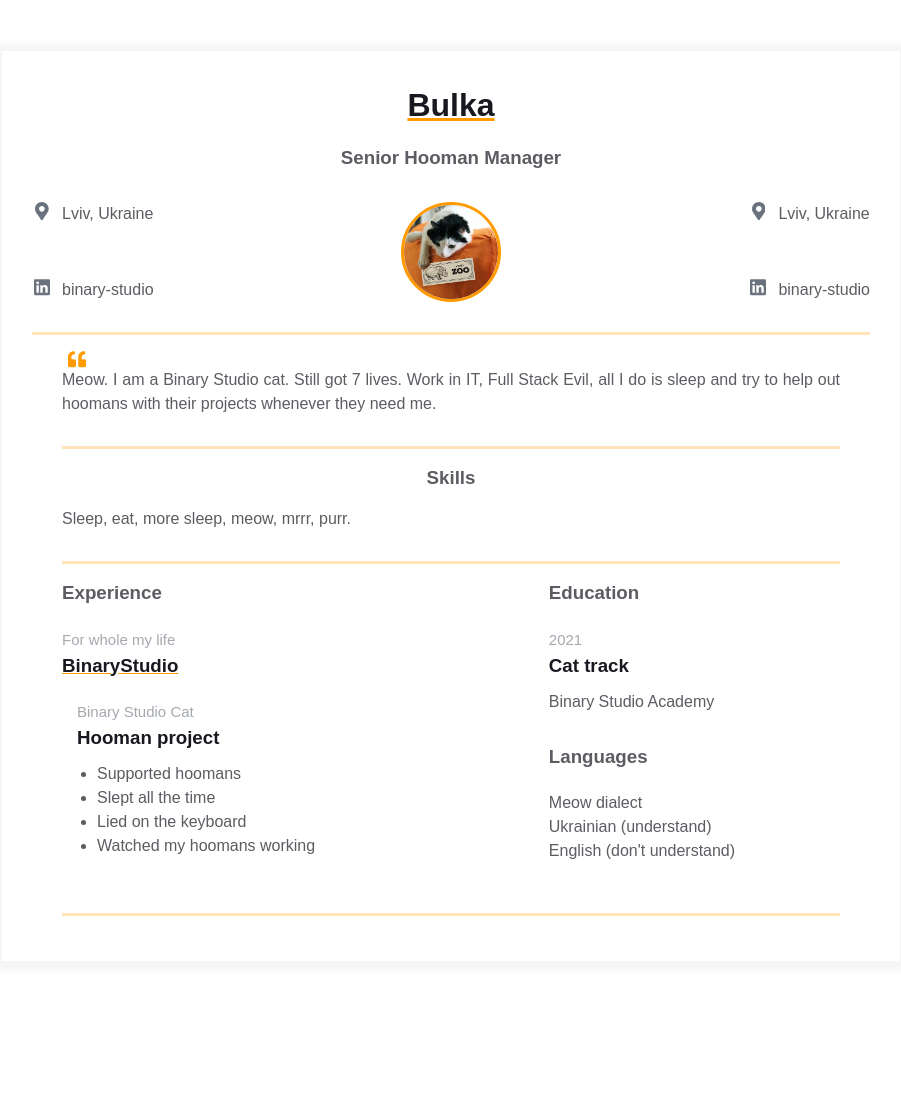
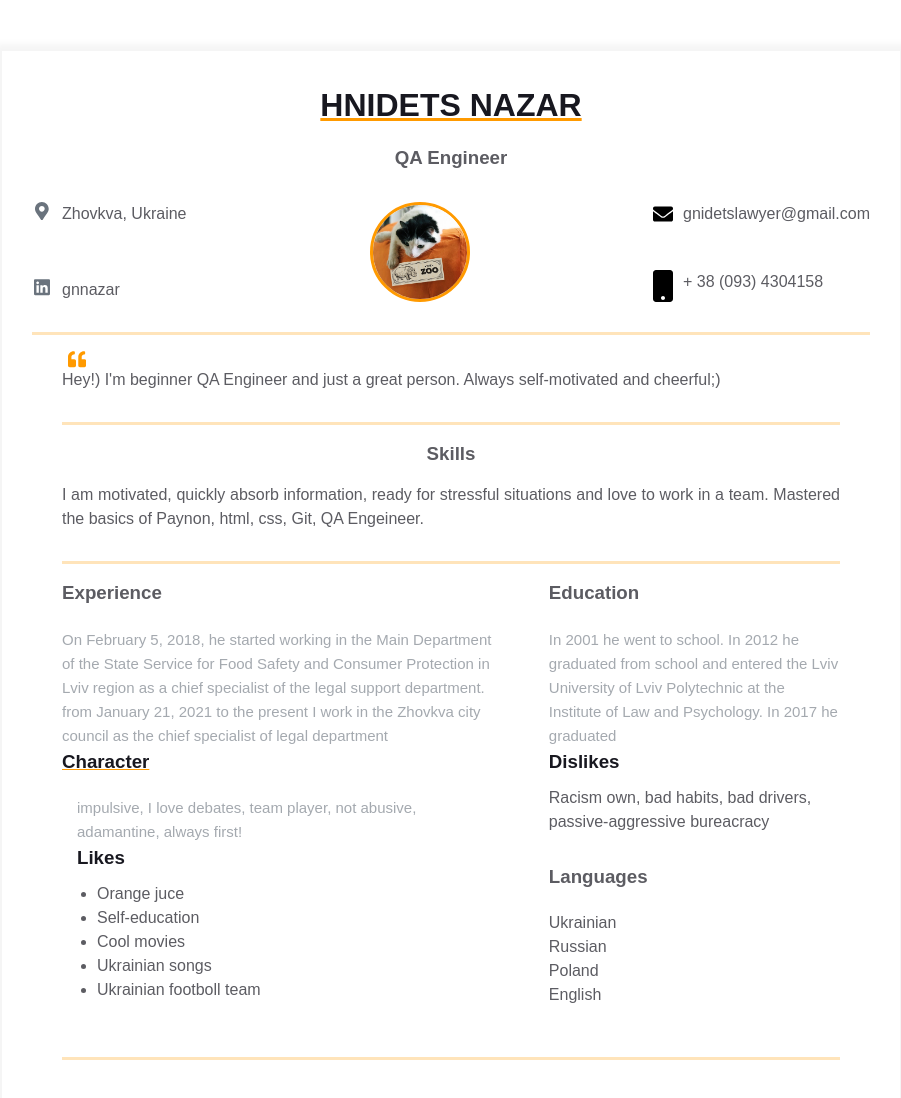
Before and after one commit to HnidetsNazar/firs_work, a plain HTML site: page index.html in a window 1280 px wide. Shown: the whole page, without its empty margins (189-1090 px from the left). Before the commit the page ends 1012 px from the top, so only its background shows below. Drawn offline with Linux system fonts and the light colour scheme.

Commit message:
added cv.

```diff
--- a/index.html
+++ b/index.html
@@ -11,8 +11,8 @@
       <div class="resume">
         <div class="container">
           <div class="resume__block">
-            <h1 class="contact-info__header">Bulka</h1>
-            <h3 class="contact-info__sub-header">Senior Hooman Manager</h3>
+            <h1 class="contact-info__header">HNIDETS NAZAR</h1>
+            <h3 class="contact-info__sub-header">QA Engineer</h3>
 
             <div class="contact_info_container fh">
               <div class="contact-info__block">
@@ -28,7 +28,7 @@
                       ></path>
                     </svg>
                   </div>
-                  <span>Lviv, Ukraine</span>
+                  <span>Zhovkva, Ukraine</span>
                 </a>
                 <a
                   href="https://ua.linkedin.com/company/binary-studio_241166"
@@ -46,7 +46,7 @@
                       ></path>
                     </svg>
                   </div>
-                  <span>binary-studio</span>
+                  <span>gnnazar</span>
                 </a>
               </div>
 
@@ -62,17 +62,12 @@
                 <div class="contact-info__block">
                   <a href="" rel="author" class="contact-info__item">
                     <div class="contact-info__item-icon-wrapper">
-                      <svg
-                        class="contact-info__item-icon"
-                        xmlns="http://www.w3.org/2000/svg"
-                        viewBox="0 0 384 512"
-                      >
-                        <path
-                          d="M172.268 501.67C26.97 291.031 0 269.413 0 192 0 85.961 85.961 0 192 0s192 85.961 192 192c0 77.413-26.97 99.031-172.268 309.67-9.535 13.774-29.93 13.773-39.464 0zM192 272c44.183 0 80-35.817 80-80s-35.817-80-80-80-80 35.817-80 80 35.817 80 80 80z"
-                        ></path>
+                      <svg class="icon" xmlns="http://www.w3.org/2000/svg" viewBox="0 0 512 512">
+                        <path d="M502.3 190.8c3.9-3.1 9.7-.2 9.7 4.7V400c0 26.5-21.5 48-48 48H48c-26.5 0-48-21.5-48-48V195.6c0-5 5.7-7.8 9.7-4.7 22.4 17.4 52.1 39.5 154.1 113.6 21.1 15.4 56.7 47.8 92.2 47.6 35.7.3 72-32.8 92.3-47.6 102-74.1 131.6-96.3 154-113.7zM256 320c23.2.4 56.6-29.2 73.4-41.4 132.7-96.3 142.8-104.7 173.4-128.7 5.8-4.5 9.2-11.5 9.2-18.9v-19c0-26.5-21.5-48-48-48H48C21.5 64 0 85.5 0 112v19c0 7.4 3.4 14.3 9.2 18.9 30.6 23.9 40.7 32.4 173.4 128.7 16.8 12.2 50.2 41.8 73.4 41.4z">
+                        </path>
                       </svg>
                     </div>
-                    <span>Lviv, Ukraine</span>
+                    <span>gnidetslawyer@gmail.com</span>
                   </a>
                   <a
                     href="https://ua.linkedin.com/company/binary-studio_241166"
@@ -80,17 +75,9 @@
                     class="contact-info__item"
                   >
                     <div class="contact-info__item-icon-wrapper">
-                      <svg
-                        class="contact-info__item-icon"
-                        xmlns="http://www.w3.org/2000/svg"
-                        viewBox="0 0 448 512"
-                      >
-                        <path
-                          d="M416 32H31.9C14.3 32 0 46.5 0 64.3v383.4C0 465.5 14.3 480 31.9 480H416c17.6 0 32-14.5 32-32.3V64.3c0-17.8-14.4-32.3-32-32.3zM135.4 416H69V202.2h66.5V416zm-33.2-243c-21.3 0-38.5-17.3-38.5-38.5S80.9 96 102.2 96c21.2 0 38.5 17.3 38.5 38.5 0 21.3-17.2 38.5-38.5 38.5zm282.1 243h-66.4V312c0-24.8-.5-56.7-34.5-56.7-34.6 0-39.9 27-39.9 54.9V416h-66.4V202.2h63.7v29.2h.9c8.9-16.8 30.6-34.5 62.9-34.5 67.2 0 79.7 44.3 79.7 101.9V416z"
-                        ></path>
-                      </svg>
+                      <svg class="icon" xmlns="http://www.w3.org/2000/svg" viewBox="0 0 320 512"><path d="M272 0H48C21.5 0 0 21.5 0 48v416c0 26.5 21.5 48 48 48h224c26.5 0 48-21.5 48-48V48c0-26.5-21.5-48-48-48zM160 480c-17.7 0-32-14.3-32-32s14.3-32 32-32 32 14.3 32 32-14.3 32-32 32z"></path></svg>
                     </div>
-                    <span>binary-studio</span>
+                    <span>+ 38 (093) 4304158</span>
                   </a>
                 </div>
             </div>
@@ -112,9 +99,8 @@
                 </svg>
               </div>
               <p class="intro_text">
-                Meow. I am a Binary Studio cat. Still got 7 lives. Work in
-                IT, Full Stack Evil, all I do is sleep and try to help out
-                hoomans with their projects whenever they need me.
+                Hey!) I'm beginner QA Engineer and just a great person.
+                 Always self-motivated and cheerful;)
               </p>
             </div>
           </div>
@@ -125,7 +111,8 @@
             <div class="skills">
               <h3 class="skills__header">Skills</h3>
               <p class="skills__text">
-                Sleep, eat, more sleep, meow, mrrr, purr.
+                I am motivated, quickly absorb information, ready for stressful situations and love to work in a team.
+                Mastered the basics of Paynon, html, css, Git, QA Engeineer.
               </p>
             </div>
           </div>
@@ -139,21 +126,31 @@
                 <div class="experiences__company">
                   <div class="experiences__company-header">
                     <span class="experiences__company-header-durability"
-                      >For whole my life</span
+                      >On February 5, 2018, he started working in the Main Department
+                      of the State Service for Food Safety and Consumer Protection in Lviv
+                      region as a chief specialist of the legal support department.
+                      from January 21, 2021 to the present I work in the Zhovkva city council as
+                      the chief specialist of legal department</span
                     >
-                    <h3 class="experiences__company-header-name">BinaryStudio</h3>
+                    <h3 class="experiences__company-header-name">Character</h3>
                   </div>
 
                   <div class="experiences__company-project">
                     <span class="experiences__company-project-role"
-                      >Binary Studio Cat</span
+                      >impulsive,
+                      I love debates,
+                      team player,
+                      not abusive,
+                      adamantine,
+                      always first!</span
                     >
-                    <h3 class="experiences__company-project-name">Hooman project</h3>
+                    <h3 class="experiences__company-project-name">Likes</h3>
                     <ul class="experiences__company-project-responsibilities">
-                      <li>Supported hoomans</li>
-                      <li>Slept all the time</li>
-                      <li>Lied on the keyboard</li>
-                      <li>Watched my hoomans working</li>
+                      <li>Orange juce</li>
+                      <li>Self-education</li>
+                      <li>Cool movies</li>
+                      <li>Ukrainian songs</li>
+                      <li>Ukrainian footboll team</li>
                     </ul>
                   </div>
                 </div>
@@ -165,25 +162,33 @@
                   <h3 class="additional-info__education-header">Education</h3>
                   <div class="additional-info__education-university">
                     <span class="additional-info__education-university-durability"
-                      >2021</span
+                      >
+                      In 2001 he went to school.
+                      In 2012 he graduated from school and entered the Lviv University of Lviv
+                      Polytechnic at the Institute of Law and Psychology.
+                      In 2017 he graduated</span
                     >
                     <h3 class="additional-info__education-university-speciality">
-                      Cat track
+                      Dislikes
                     </h3>
                     <p class="additional-info__education-university-name">
-                      Binary Studio Academy
+                      Racism own, bad habits,
+                      bad drivers,  passive-aggressive bureacracy
                     </p>
                   </div>
                 </div>
 
                 <div class="additional-info__languages">
                   <h3 class="additional-info__languages-header">Languages</h3>
-                  <p class="additional-info__languages-item">Meow dialect</p>
+                  <p class="additional-info__languages-item">Ukrainian</p>
                   <p class="additional-info__languages-item">
-                    Ukrainian (understand)
+                    Russian
                   </p>
                   <p class="additional-info__languages-item">
-                    English (don't understand)
+                    Poland
+                  </p>
+                  <p class="additional-info__languages-item">
+                    English
                   </p>
                 </div>
 
```
